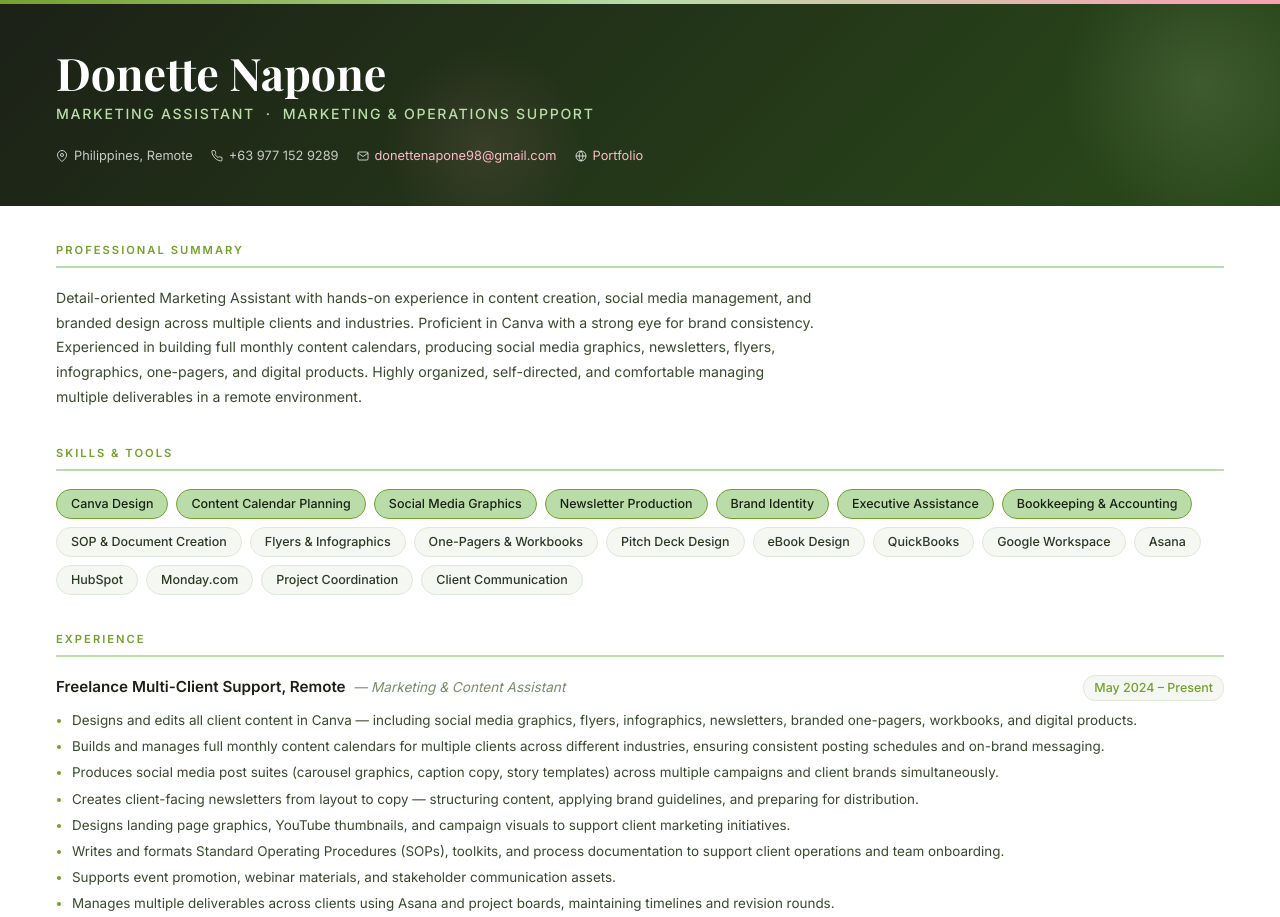
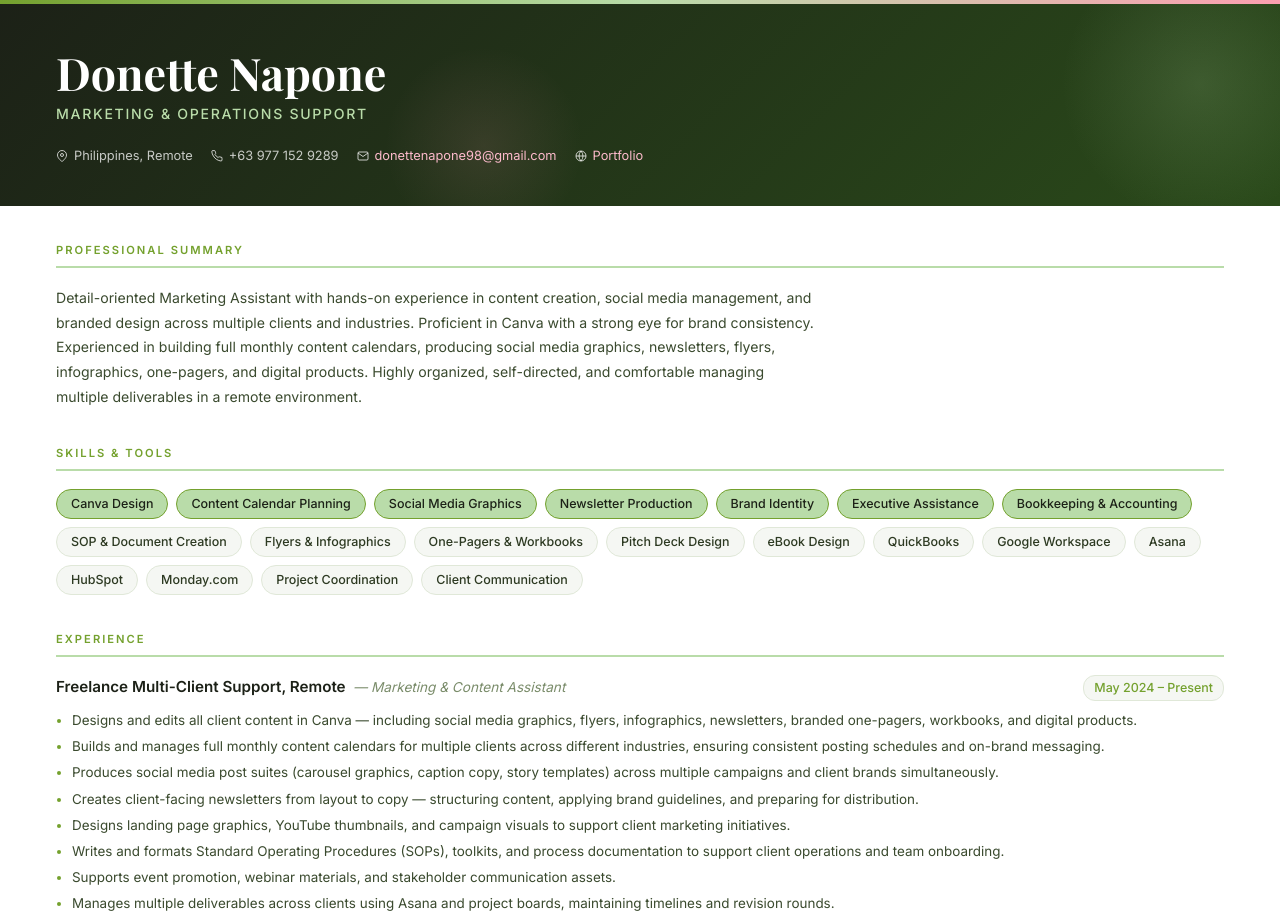
Before and after one commit to donettenapone98/portfolio, a plain HTML site: page resume.html in a window 1280 px wide. Shown: the top 917 px of the page. Drawn offline with nearby package versions, Linux system fonts and the light colour scheme.

Commit message:
Resume: simplify title to Marketing & Operations Support

```diff
--- a/resume.html
+++ b/resume.html
@@ -212,7 +212,7 @@
 <div class="header">
   <div class="header-inner">
     <h1 class="name">Donette Napone</h1>
-    <p class="title">Marketing Assistant &nbsp;·&nbsp; Marketing &amp; Operations Support</p>
+    <p class="title">Marketing &amp; Operations Support</p>
     <div class="contact-row">
       <span class="contact-item">
         <svg width="12" height="12" fill="none" stroke="currentColor" stroke-width="2" viewBox="0 0 24 24"><path d="M21 10c0 7-9 13-9 13s-9-6-9-13a9 9 0 0 1 18 0z"/><circle cx="12" cy="10" r="3"/></svg>
```
